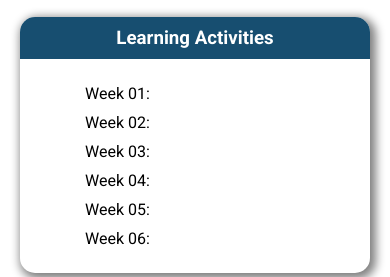
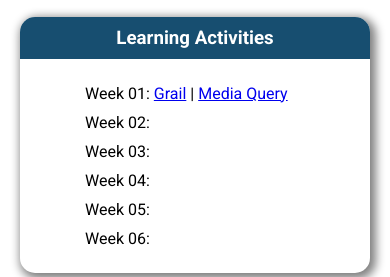
Before and after one commit to vit-tolokonnikov/wdd230, a plain HTML site: page index.html in a window 390 px wide. Shown: the part 567-844 px from the top of the page. Drawn offline with Linux system fonts and the light colour scheme.

Commit message:
add links for Grail and Media Query

```diff
--- a/index.html
+++ b/index.html
@@ -36,7 +36,9 @@
                 <h3>Learning Activities</h3>
                 <div class="card-content">
                     <ul>
-                        <li>Week 01:</li>
+                        <li>Week 01: <a href="https://vit-tolokonnikov.github.io/wdd230/week01/holygrail.html">Grail</a>
+                            | <a href="https://vit-tolokonnikov.github.io/wdd230/week01/media-query.html">Media
+                                Query</a></li>
                         <li>Week 02:</li>
                         <li>Week 03:</li>
                         <li>Week 04:</li>
```
